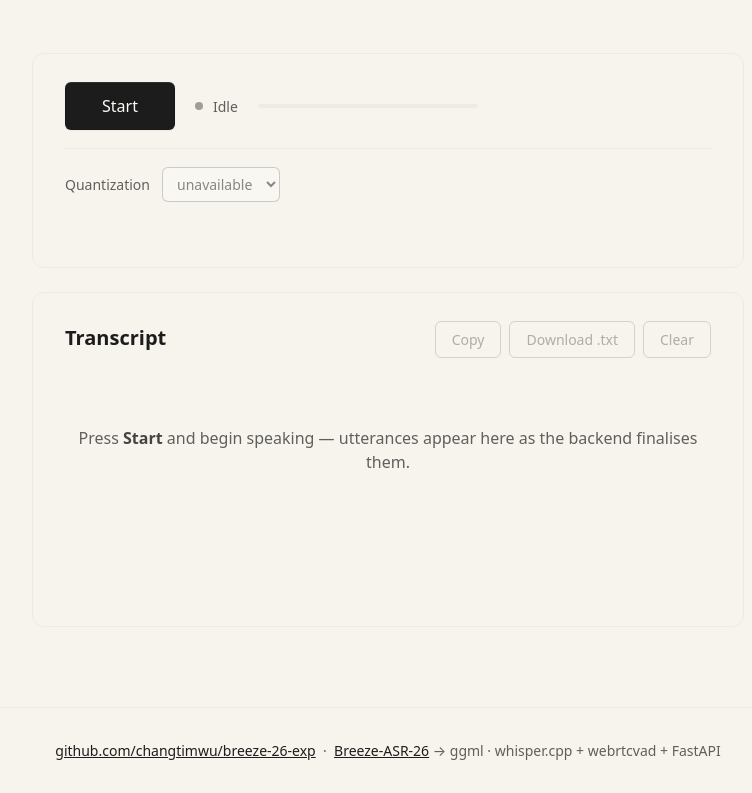
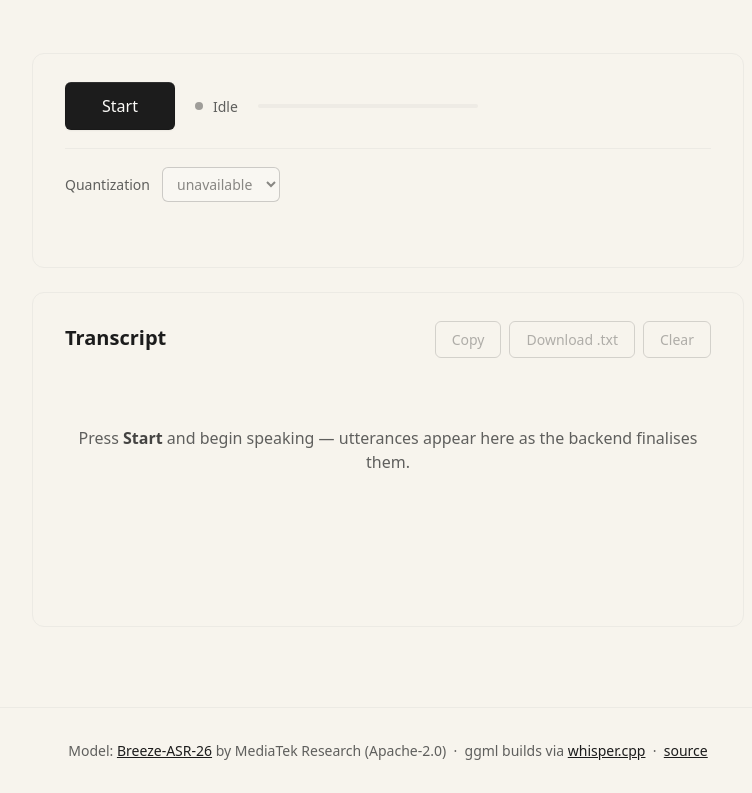
Before and after one commit to changtimwu/breeze-26-exp, a plain HTML site: page wcpp/web/index.html in a window 1280 px wide. Shown: the part 277-1070 px from the top of the page, without its empty margins (252-1004 px from the left). Drawn offline with Linux system fonts and the light colour scheme; no server answers.

Commit message:
wcpp/web: credit the model source and the ggml conversion tooling in the footer
The page previously linked the model almost in passing. Since the app is meant to
be put in front of other people to evaluate Taigi recognition, the footer now
names the source explicitly: Breeze-ASR-26 by MediaTek Research under Apache-2.0,
linked to the Hugging Face repo, and notes the ggml builds come via whisper.cpp
rather than being official releases.

Recognition quality is entirely the upstream model's; the f16/q8_0/q5_k/q4_k
builds in the dropdown were converted locally with whisper.cpp's
convert-h5-to-ggml.py and whisper-quantize.

Co-Authored-By: Claude Opus 5 (1M context) <noreply@anthropic.com>
Claude-Session: https://claude.ai/code/session_019etcBkTN8pmvnGZeEzwTBX

```diff
--- a/wcpp/web/index.html
+++ b/wcpp/web/index.html
@@ -232,10 +232,14 @@
   </main>
 
   <footer>
-    <a href="https://github.com/changtimwu/breeze-26-exp" target="_blank" rel="noopener">github.com/changtimwu/breeze-26-exp</a>
+    Model:
+    <a href="https://huggingface.co/MediaTek-Research/Breeze-ASR-26" target="_blank" rel="noopener">Breeze-ASR-26</a>
+    by MediaTek Research (Apache-2.0)
     &nbsp;·&nbsp;
-    <a href="https://huggingface.co/MediaTek-Research/Breeze-ASR-26" target="_blank" rel="noopener">Breeze-ASR-26</a>
-    → ggml · whisper.cpp + webrtcvad + FastAPI
+    ggml builds via
+    <a href="https://github.com/ggml-org/whisper.cpp" target="_blank" rel="noopener">whisper.cpp</a>
+    &nbsp;·&nbsp;
+    <a href="https://github.com/changtimwu/breeze-26-exp" target="_blank" rel="noopener">source</a>
   </footer>
 
   <script>
```
